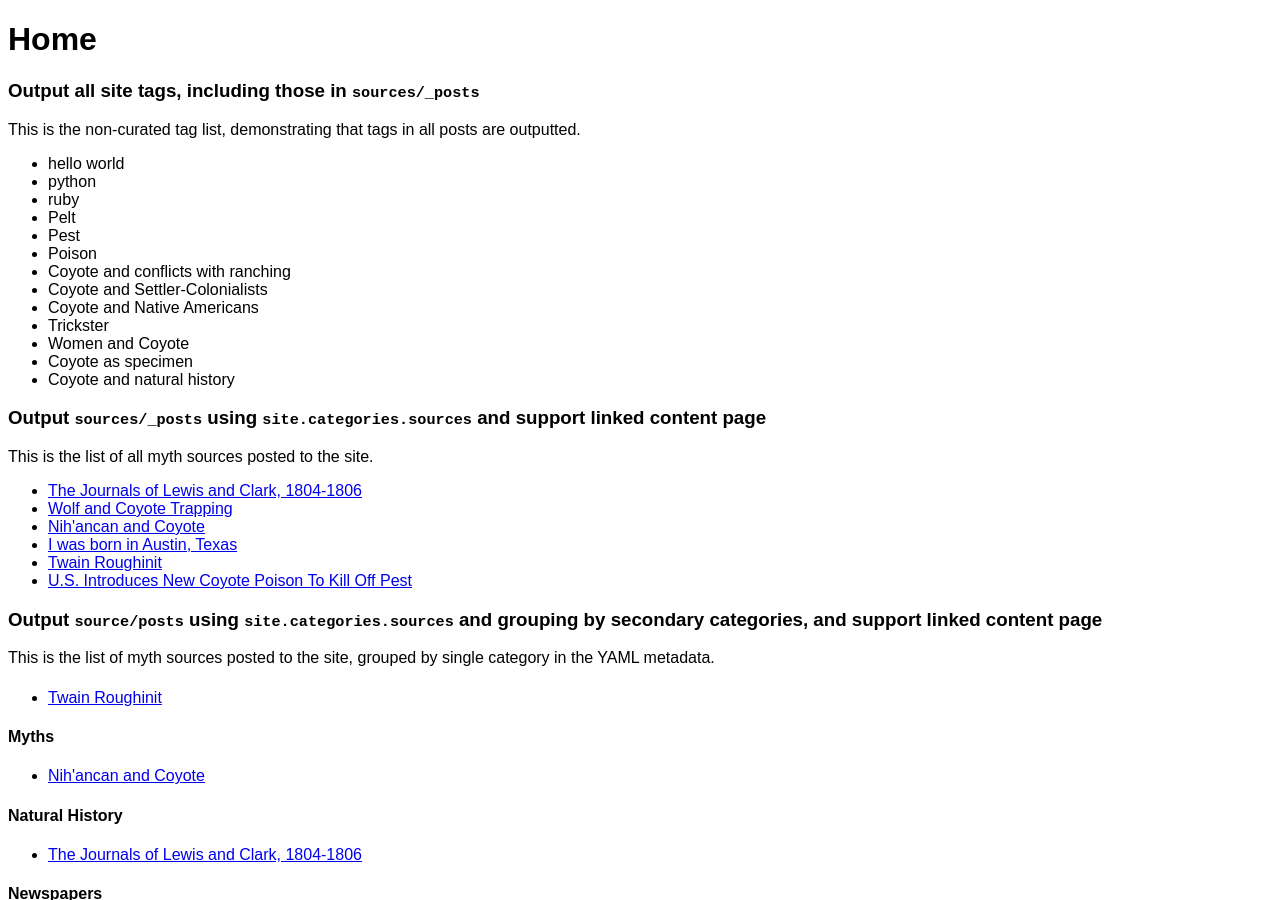
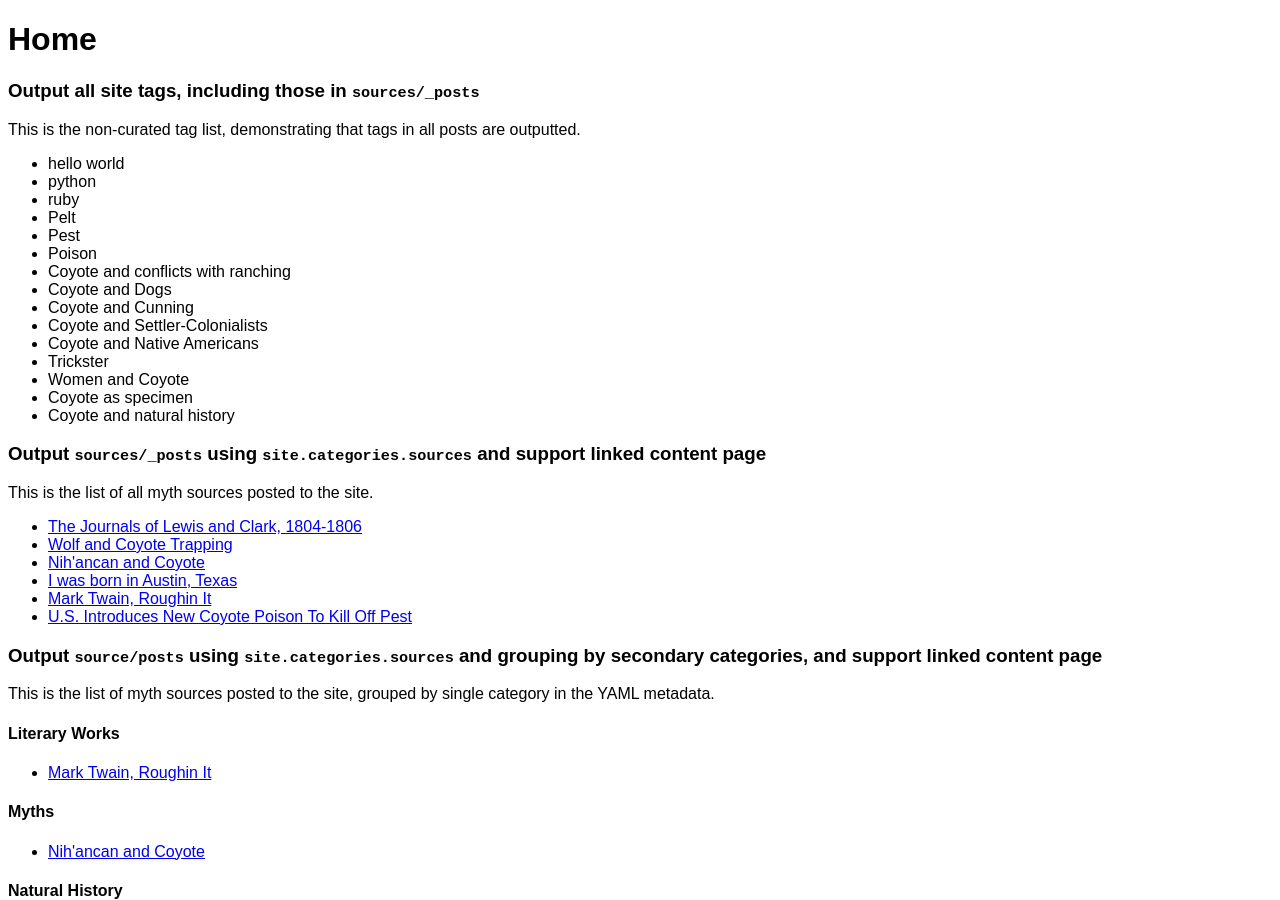
Before and after one commit to hofstra/coyote, a Jekyll site: the page built from _build/index.html, in a window 1280 px wide and 900 px high. Built offline with Jekyll 4.4.1, drawn with Linux system fonts in a browser that asks for light colours.

Commit message:
Update 2015-08-04-Twain-RoughinIt.md

```diff
--- a/_build/sources/_posts/2015-08-04-Twain-RoughinIt.md
+++ b/_build/sources/_posts/2015-08-04-Twain-RoughinIt.md
@@ -1,6 +1,15 @@
-
-
-Mark Twain. *Roughing It, Complete.* ROUGHING IT, COMPLETE, By Mark Twain. 1872. Excerpt from Chapter V. http://www.gutenberg.org/files/3177/3177-h/3177-h.htm.
+---
+layout: source
+title: Mark Twain, Roughin It
+category: Literary Works
+pubdate: 1872
+source: Project Gutenberg
+type: text
+tags:
+- Coyote and Dogs
+- Coyote and Cunning
+---
+[Mark Twain. *Roughing It, Complete.* 1872. Project Gutenberg.] (http://www.gutenberg.org/files/3177/3177-h/3177-h.htm.)
 
 ***
 There are 3 associated images from the Gutenberg edition included on Omeka: http://coyote.omeka.net/admin/items/edit/66
```
